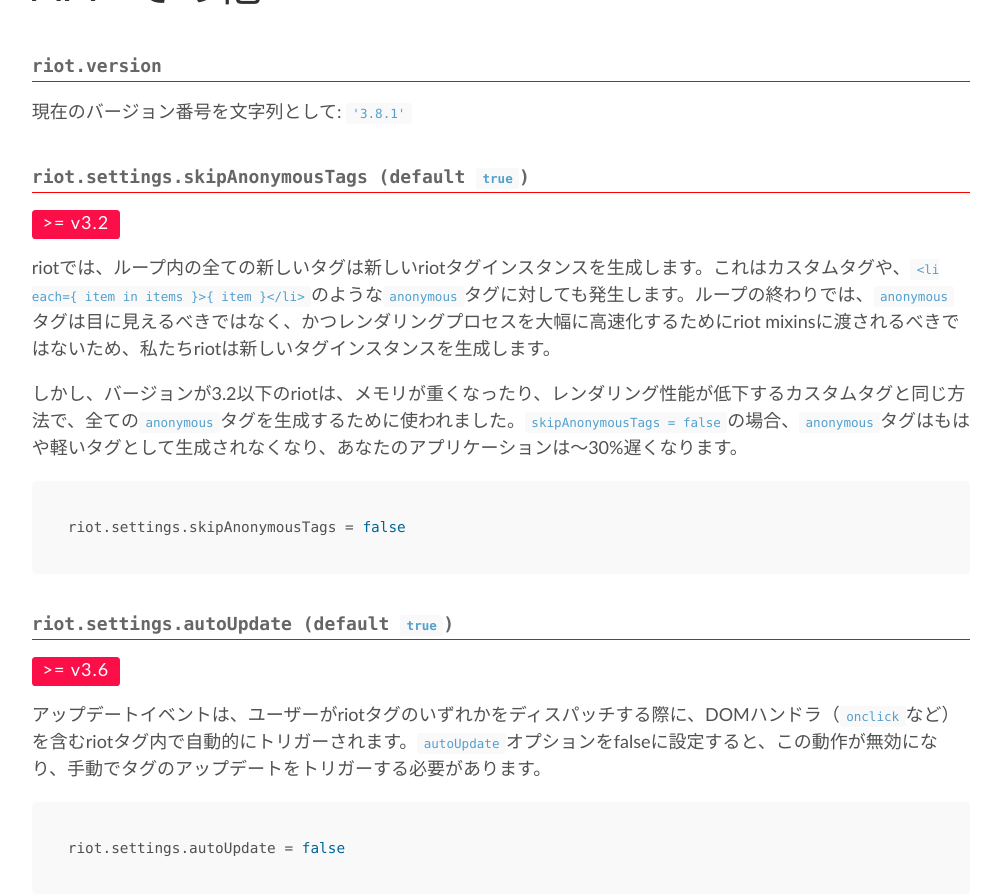
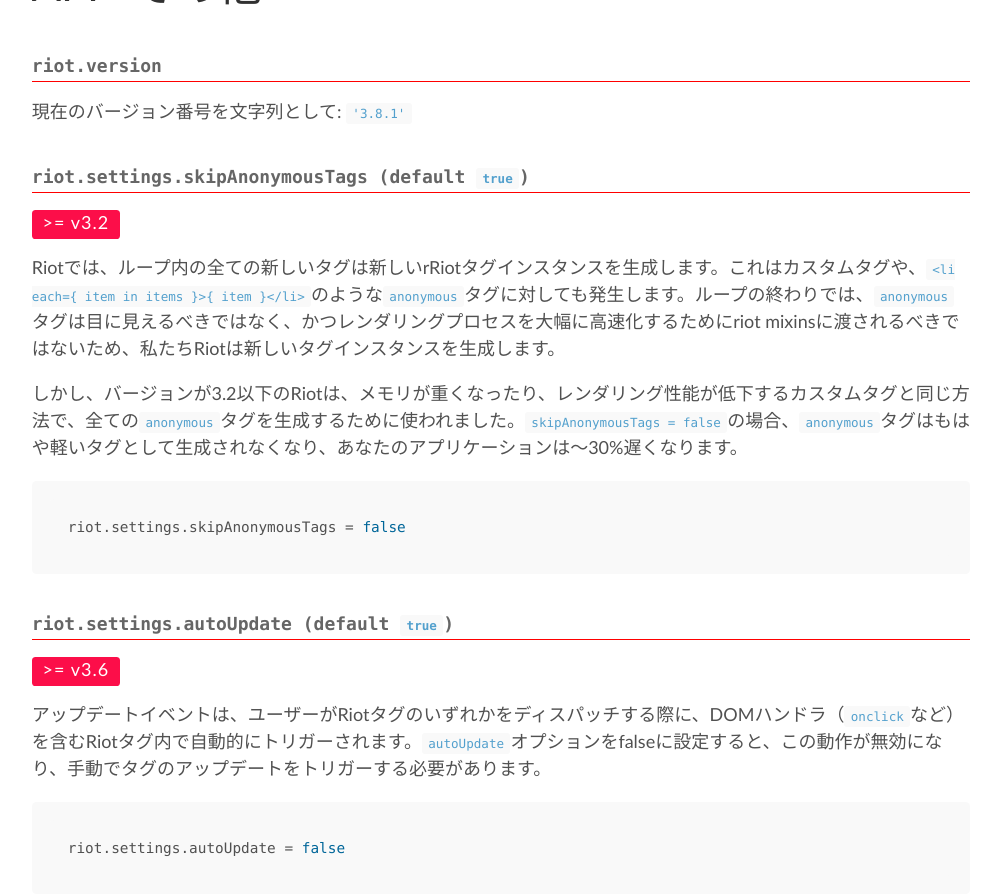
Before and after one commit to riot/riot.github.io, a Jekyll site: the page built from ja/api/misc.md, in a window 1280 px wide and 900 px high, scrolled down 229 px. Shown: the top 896 px of the window, without its empty margins (139-1140 px from the left). Built offline with Jekyll 4.4.1, drawn with Linux system fonts in a browser that asks for light colours; nearby versions of some CDN libraries.

Commit message:
some fine modifications

````diff
--- a/ja/api/misc.md
+++ b/ja/api/misc.md
@@ -15,9 +15,9 @@
 
 <span class="tag red">&gt;= v3.2</span>
 
-riotでは、ループ内の全ての新しいタグは新しいriotタグインスタンスを生成します。これはカスタムタグや、`<li each={ item in items }>{ item }</li>`のような`anonymous`タグに対しても発生します。ループの終わりでは、`anonymous`タグは目に見えるべきではなく、かつレンダリングプロセスを大幅に高速化するためにriot mixinsに渡されるべきではないため、私たちriotは新しいタグインスタンスを生成します。
+Riotでは、ループ内の全ての新しいタグは新しいrRiotタグインスタンスを生成します。これはカスタムタグや、`<li each={ item in items }>{ item }</li>`のような`anonymous`タグに対しても発生します。ループの終わりでは、`anonymous`タグは目に見えるべきではなく、かつレンダリングプロセスを大幅に高速化するためにriot mixinsに渡されるべきではないため、私たちRiotは新しいタグインスタンスを生成します。
 
-しかし、バージョンが3.2以下のriotは、メモリが重くなったり、レンダリング性能が低下するカスタムタグと同じ方法で、全ての`anonymous`タグを生成するために使われました。`skipAnonymousTags = false`の場合、`anonymous`タグはもはや軽いタグとして生成されなくなり、あなたのアプリケーションは〜30%遅くなります。
+しかし、バージョンが3.2以下のRiotは、メモリが重くなったり、レンダリング性能が低下するカスタムタグと同じ方法で、全ての`anonymous`タグを生成するために使われました。`skipAnonymousTags = false`の場合、`anonymous`タグはもはや軽いタグとして生成されなくなり、あなたのアプリケーションは〜30%遅くなります。
 
 ``` js
 riot.settings.skipAnonymousTags = false
@@ -27,7 +27,7 @@
 
 <span class="tag red">&gt;= v3.6</span>
 
-アップデートイベントは、ユーザーがriotタグのいずれかをディスパッチする際に、DOMハンドラ（`onclick`など）を含むriotタグ内で自動的にトリガーされます。`autoUpdate`オプションをfalseに設定すると、この動作が無効になり、手動でタグのアップデートをトリガーする必要があります。
+アップデートイベントは、ユーザーがRiotタグのいずれかをディスパッチする際に、DOMハンドラ（`onclick`など）を含むRiotタグ内で自動的にトリガーされます。`autoUpdate`オプションをfalseに設定すると、この動作が無効になり、手動でタグのアップデートをトリガーする必要があります。
 
 ``` js
 riot.settings.autoUpdate = false
````
Also changed, not shown: ja/api/index.md (+1 -1 lines).
